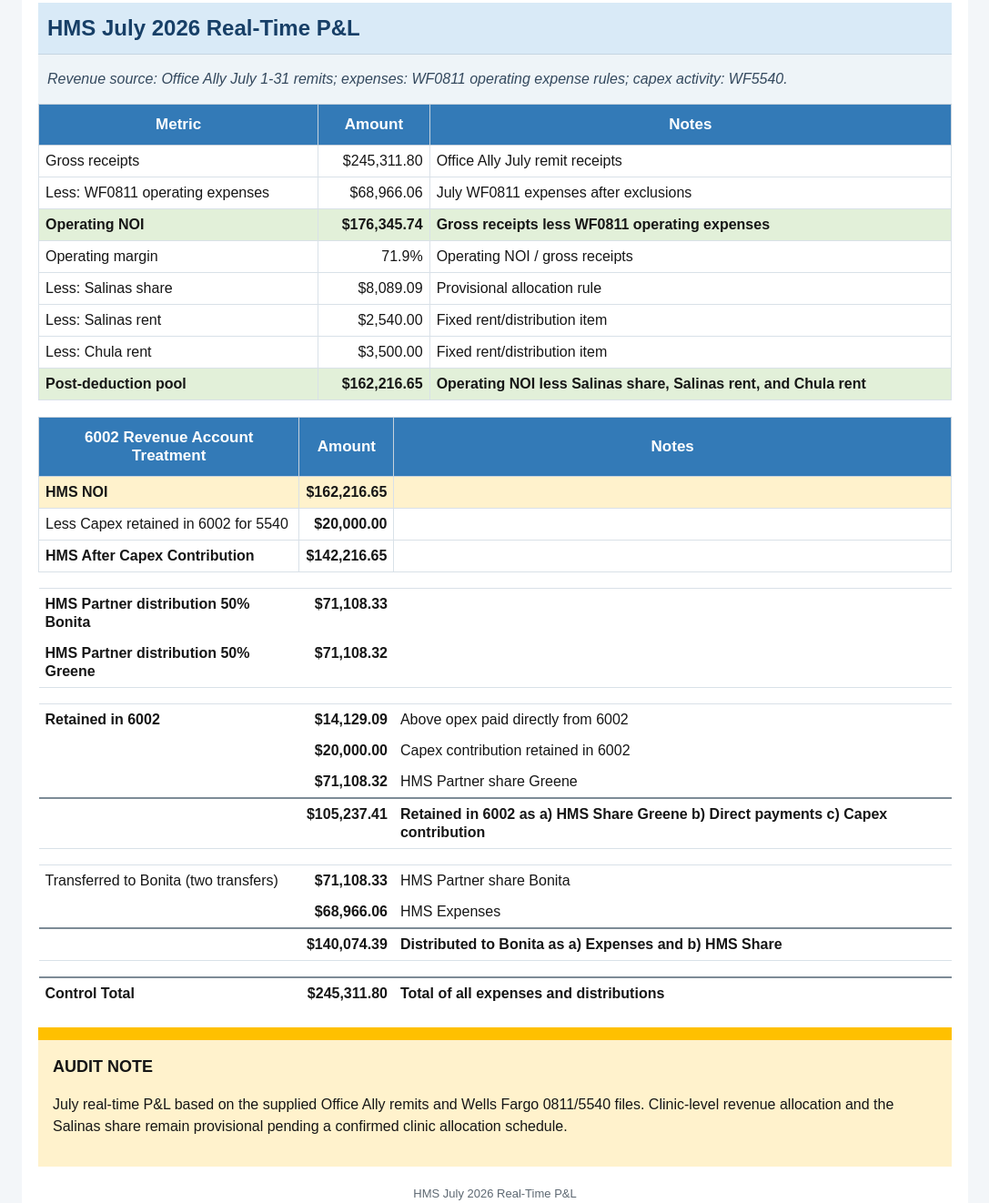
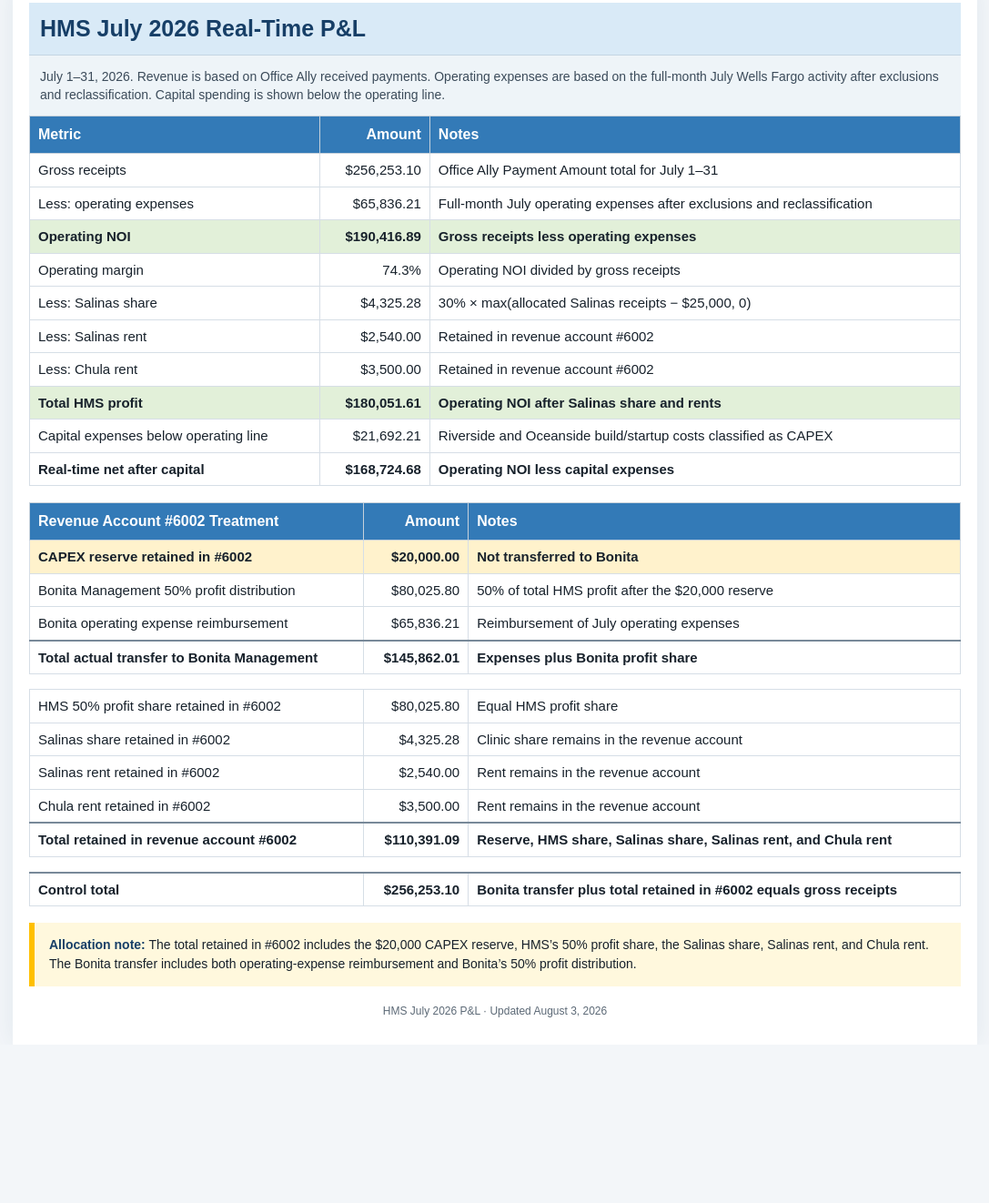
Before and after one commit to pacifichyperbarics/hms-dashboard, a website: page july-2026-pnl/index.html in a window 1280 px wide. Shown: the part 15-1337 px from the top of the page at 91% size, without its empty margins (96-1183 px from the left). After the commit the page ends 1163 px from the top, so only its background shows below. Drawn offline with Linux system fonts and the light colour scheme.

Commit message:
Update July 2026 P&L with final 6002 allocation

```diff
--- a/july-2026-pnl/index.html
+++ b/july-2026-pnl/index.html
@@ -3,55 +3,88 @@
 <head>
 <meta charset="utf-8">
 <meta name="viewport" content="width=device-width, initial-scale=1, viewport-fit=cover">
-<title>HMS July 2026 Real-Time P&L</title>
+<title>HMS July 2026 P&amp;L</title>
+<meta name="description" content="HMS July 2026 profit and loss statement and revenue account #6002 allocation.">
 <style>
-:root{--blue:#337ab7;--dark:#173f67;--green:#e2f0d9;--gold:#fff2cc;--grid:#d9e1e8;--bg:#f3f6f9}
-*{box-sizing:border-box}body{margin:0;background:var(--bg);font-family:Arial,Helvetica,sans-serif;color:#161616}.page{max-width:1040px;margin:0 auto;background:#fff;min-height:100vh;padding:18px}.title{background:#d9eaf7;color:#173f67;font-size:24px;font-weight:700;padding:14px 10px;border-bottom:1px solid #c5d5e2}.subtitle{background:#eef4f8;padding:16px 10px;font-style:italic;color:#34495e;line-height:1.4}.table{width:100%;border-collapse:collapse;margin-top:0}.table th{background:var(--blue);color:#fff;padding:12px 8px;font-size:17px;border:1px solid #c7d2dc}.table td{padding:7px 7px;border:1px solid var(--grid);vertical-align:top;font-size:16px;line-height:1.25}.table td.amount{text-align:right;white-space:nowrap;font-variant-numeric:tabular-nums}.bold{font-weight:700}.green td{background:var(--green);font-weight:700}.gold td{background:var(--gold);font-weight:700}.section{margin-top:18px}.spacer td{height:18px;background:#fff;border-left:0;border-right:0}.no-border td{border:0}.total td{font-weight:700;border-top:2px solid #7d8b96}.audit{margin-top:20px;background:#fff2cc;border-top:14px solid #ffc000;padding:16px;line-height:1.5}.audit h2{margin:0 0 10px;font-size:18px}.footer{margin:22px 0 4px;color:#5d6872;font-size:13px;text-align:center}
-@media(max-width:700px){.page{padding:0 0 18px}.title{font-size:20px}.subtitle{font-size:13px}.table th{font-size:13px;padding:9px 5px}.table td{font-size:13px;padding:7px 5px}.table th:nth-child(1){width:45%}.table th:nth-child(2){width:25%}.table th:nth-child(3){width:30%}.audit{margin:14px 8px}.footer{padding:0 8px}}
-@media print{body{background:#fff}.page{max-width:none;padding:0}.footer{display:none}}
+:root{--navy:#173f67;--blue:#337ab7;--pale:#d9eaf7;--soft:#eef4f8;--green:#e2f0d9;--gold:#fff2cc;--grid:#d6dee6;--bg:#f3f6f9;--text:#17212b;--muted:#5c6976}
+*{box-sizing:border-box}
+html{background:var(--bg)}
+body{margin:0;font-family:Arial,Helvetica,sans-serif;color:var(--text);background:var(--bg)}
+.page{max-width:1060px;margin:0 auto;min-height:100vh;background:#fff;padding:18px 18px 30px;box-shadow:0 0 28px rgba(23,63,103,.08)}
+.topbar{display:flex;gap:14px;align-items:center;justify-content:flex-start;background:var(--pale);border-bottom:1px solid #c4d5e3;padding:14px 12px}
+.title{color:var(--navy);font-size:25px;font-weight:700;line-height:1.15}
+.subtitle{background:var(--soft);padding:13px 12px;color:#3b4b5a;font-size:14px;line-height:1.45}
+.table{width:100%;border-collapse:collapse;margin:0}
+.table th{background:var(--blue);color:#fff;text-align:left;padding:11px 9px;font-size:16px;border:1px solid #c6d1db}
+.table th:nth-child(2){text-align:right}
+.table td{padding:8px 9px;border:1px solid var(--grid);font-size:15px;line-height:1.3;vertical-align:top}
+.table td.amount{text-align:right;white-space:nowrap;font-variant-numeric:tabular-nums}
+.section{margin-top:18px}
+.green td{background:var(--green);font-weight:700}
+.gold td{background:var(--gold);font-weight:700}
+.total td{font-weight:700;border-top:2px solid #788999}
+.subtotal td{font-weight:700}
+.spacer td{height:12px;background:#fff;border-left:0;border-right:0}
+.note{margin-top:18px;border-left:6px solid #ffc000;background:#fff8dd;padding:14px 16px;font-size:14px;line-height:1.5}
+.note strong{color:var(--navy)}
+.footer{margin-top:20px;color:var(--muted);text-align:center;font-size:12px}
+@media(max-width:700px){
+ .page{padding:0 0 22px;box-shadow:none}
+ .topbar{align-items:flex-start;padding:13px 10px}
+ .title{font-size:20px}
+ .subtitle{font-size:13px;padding:11px 10px}
+ .table th{font-size:13px;padding:9px 5px}
+ .table td{font-size:13px;padding:7px 5px}
+ .table th:nth-child(1){width:43%} .table th:nth-child(2){width:23%} .table th:nth-child(3){width:34%}
+ .note{margin:14px 8px}
+ .footer{padding:0 8px}
+}
+@media print{body{background:#fff}.page{max-width:none;padding:0;box-shadow:none}}
 </style>
 </head>
 <body>
 <main class="page">
+  <div class="topbar">
     <div class="title">HMS July 2026 Real-Time P&amp;L</div>
-<div class="subtitle">Revenue source: Office Ally July 1-31 remits; expenses: WF0811 operating expense rules; capex activity: WF5540.</div>
-<table class="table" aria-label="HMS July 2026 P and L">
+  </div>
+  <div class="subtitle">July 1–31, 2026. Revenue is based on Office Ally received payments. Operating expenses are based on the full-month July Wells Fargo activity after exclusions and reclassification. Capital spending is shown below the operating line.</div>
+
+  <table class="table" aria-label="HMS July 2026 profit and loss summary">
     <thead><tr><th>Metric</th><th>Amount</th><th>Notes</th></tr></thead>
     <tbody>
-<tr><td>Gross receipts</td><td class="amount">$245,311.80</td><td>Office Ally July remit receipts</td></tr>
-<tr><td>Less: WF0811 operating expenses</td><td class="amount">$68,966.06</td><td>July WF0811 expenses after exclusions</td></tr>
-<tr class="green"><td>Operating NOI</td><td class="amount">$176,345.74</td><td>Gross receipts less WF0811 operating expenses</td></tr>
-<tr><td>Operating margin</td><td class="amount">71.9%</td><td>Operating NOI / gross receipts</td></tr>
-<tr><td>Less: Salinas share</td><td class="amount">$8,089.09</td><td>Provisional allocation rule</td></tr>
-<tr><td>Less: Salinas rent</td><td class="amount">$2,540.00</td><td>Fixed rent/distribution item</td></tr>
-<tr><td>Less: Chula rent</td><td class="amount">$3,500.00</td><td>Fixed rent/distribution item</td></tr>
-<tr class="green"><td>Post-deduction pool</td><td class="amount">$162,216.65</td><td>Operating NOI less Salinas share, Salinas rent, and Chula rent</td></tr>
-</tbody></table>
+      <tr><td>Gross receipts</td><td class="amount">$256,253.10</td><td>Office Ally Payment Amount total for July 1–31</td></tr>
+      <tr><td>Less: operating expenses</td><td class="amount">$65,836.21</td><td>Full-month July operating expenses after exclusions and reclassification</td></tr>
+      <tr class="green"><td>Operating NOI</td><td class="amount">$190,416.89</td><td>Gross receipts less operating expenses</td></tr>
+      <tr><td>Operating margin</td><td class="amount">74.3%</td><td>Operating NOI divided by gross receipts</td></tr>
+      <tr><td>Less: Salinas share</td><td class="amount">$4,325.28</td><td>30% × max(allocated Salinas receipts − $25,000, 0)</td></tr>
+      <tr><td>Less: Salinas rent</td><td class="amount">$2,540.00</td><td>Retained in revenue account #6002</td></tr>
+      <tr><td>Less: Chula rent</td><td class="amount">$3,500.00</td><td>Retained in revenue account #6002</td></tr>
+      <tr class="green"><td>Total HMS profit</td><td class="amount">$180,051.61</td><td>Operating NOI after Salinas share and rents</td></tr>
+      <tr><td>Capital expenses below operating line</td><td class="amount">$21,692.21</td><td>Riverside and Oceanside build/startup costs classified as CAPEX</td></tr>
+      <tr class="subtotal"><td>Real-time net after capital</td><td class="amount">$168,724.68</td><td>Operating NOI less capital expenses</td></tr>
+    </tbody>
+  </table>
 
-<table class="table section" aria-label="6002 revenue account treatment">
-<thead><tr><th>6002 Revenue Account Treatment</th><th>Amount</th><th>Notes</th></tr></thead>
+  <table class="table section" aria-label="Revenue account 6002 allocation">
+    <thead><tr><th>Revenue Account #6002 Treatment</th><th>Amount</th><th>Notes</th></tr></thead>
     <tbody>
-<tr class="gold"><td>HMS NOI</td><td class="amount">$162,216.65</td><td></td></tr>
-<tr><td>Less Capex retained in 6002 for 5540</td><td class="amount bold">$20,000.00</td><td></td></tr>
-<tr><td class="bold">HMS After Capex Contribution</td><td class="amount bold">$142,216.65</td><td></td></tr>
+      <tr class="gold"><td>CAPEX reserve retained in #6002</td><td class="amount">$20,000.00</td><td>Not transferred to Bonita</td></tr>
+      <tr><td>Bonita Management 50% profit distribution</td><td class="amount">$80,025.80</td><td>50% of total HMS profit after the $20,000 reserve</td></tr>
+      <tr><td>Bonita operating expense reimbursement</td><td class="amount">$65,836.21</td><td>Reimbursement of July operating expenses</td></tr>
+      <tr class="total"><td>Total actual transfer to Bonita Management</td><td class="amount">$145,862.01</td><td>Expenses plus Bonita profit share</td></tr>
       <tr class="spacer"><td colspan="3"></td></tr>
-<tr class="no-border"><td class="bold">HMS Partner distribution 50% Bonita</td><td class="amount bold">$71,108.33</td><td></td></tr>
-<tr class="no-border"><td class="bold">HMS Partner distribution 50% Greene</td><td class="amount bold">$71,108.32</td><td></td></tr>
+      <tr><td>HMS 50% profit share retained in #6002</td><td class="amount">$80,025.80</td><td>Equal HMS profit share</td></tr>
+      <tr><td>Salinas share retained in #6002</td><td class="amount">$4,325.28</td><td>Clinic share remains in the revenue account</td></tr>
+      <tr><td>Salinas rent retained in #6002</td><td class="amount">$2,540.00</td><td>Rent remains in the revenue account</td></tr>
+      <tr><td>Chula rent retained in #6002</td><td class="amount">$3,500.00</td><td>Rent remains in the revenue account</td></tr>
+      <tr class="total"><td>Total retained in revenue account #6002</td><td class="amount">$110,391.09</td><td>Reserve, HMS share, Salinas share, Salinas rent, and Chula rent</td></tr>
       <tr class="spacer"><td colspan="3"></td></tr>
-<tr class="no-border"><td class="bold">Retained in 6002</td><td class="amount bold">$14,129.09</td><td>Above opex paid directly from 6002</td></tr>
-<tr class="no-border"><td></td><td class="amount bold">$20,000.00</td><td>Capex contribution retained in 6002</td></tr>
-<tr class="no-border"><td></td><td class="amount bold">$71,108.32</td><td>HMS Partner share Greene</td></tr>
-<tr class="no-border total"><td></td><td class="amount">$105,237.41</td><td>Retained in 6002 as a) HMS Share Greene b) Direct payments c) Capex contribution</td></tr>
-<tr class="spacer"><td colspan="3"></td></tr>
-<tr class="no-border"><td>Transferred to Bonita (two transfers)</td><td class="amount bold">$71,108.33</td><td>HMS Partner share Bonita</td></tr>
-<tr class="no-border"><td></td><td class="amount bold">$68,966.06</td><td>HMS Expenses</td></tr>
-<tr class="no-border total"><td></td><td class="amount">$140,074.39</td><td>Distributed to Bonita as a) Expenses and b) HMS Share</td></tr>
-<tr class="spacer"><td colspan="3"></td></tr>
-<tr class="no-border total"><td>Control Total</td><td class="amount">$245,311.80</td><td>Total of all expenses and distributions</td></tr>
-</tbody></table>
+      <tr class="total"><td>Control total</td><td class="amount">$256,253.10</td><td>Bonita transfer plus total retained in #6002 equals gross receipts</td></tr>
+    </tbody>
+  </table>
 
-<section class="audit"><h2>AUDIT NOTE</h2><p>July real-time P&amp;L based on the supplied Office Ally remits and Wells Fargo 0811/5540 files. Clinic-level revenue allocation and the Salinas share remain provisional pending a confirmed clinic allocation schedule.</p></section>
-<div class="footer">HMS July 2026 Real-Time P&amp;L</div>
+  <section class="note"><strong>Allocation note:</strong> The total retained in #6002 includes the $20,000 CAPEX reserve, HMS’s 50% profit share, the Salinas share, Salinas rent, and Chula rent. The Bonita transfer includes both operating-expense reimbursement and Bonita’s 50% profit distribution.</section>
+  <div class="footer">HMS July 2026 P&amp;L · Updated August 3, 2026</div>
 </main>
 </body>
 </html>
```
Lines whose indentation alone changed are shown as unchanged.
